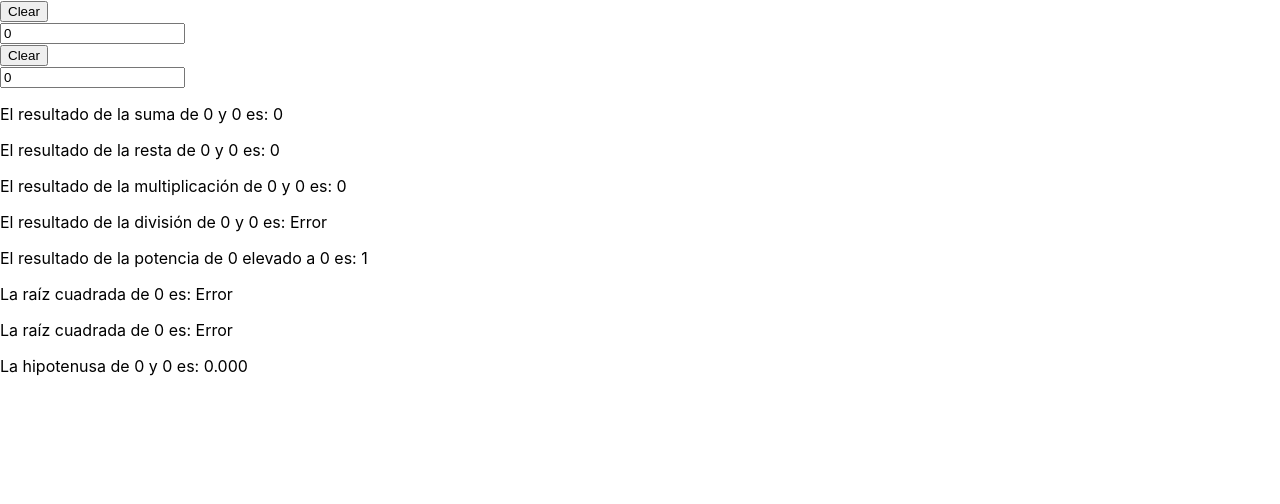
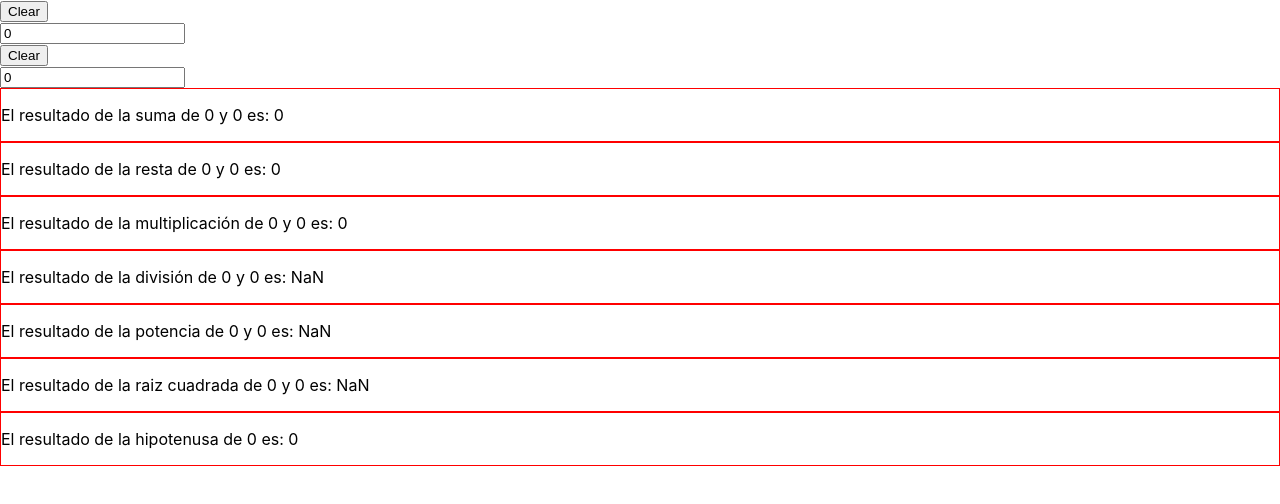
Before and after one commit to juanquattordio/calculadoraAvanzada, a React (Create React App) app: page / in a window 1280 px wide. Shown: the top 504 px of the page. Built offline with nearby package versions, Linux system fonts and the light colour scheme.

Commit message:
Se crea componente Result que admite drag and drop y se inserta en CalcAvanzada para hacer pruebas

```diff
--- a/src/App.css
+++ b/src/App.css
@@ -1,38 +1,10 @@
 .App {
   text-align: center;
 }
-
-.App-logo {
-  height: 40vmin;
-  pointer-events: none;
+.border{
+  border: solid red 1px;
 }
-
-@media (prefers-reduced-motion: no-preference) {
-  .App-logo {
-    animation: App-logo-spin infinite 20s linear;
-  }
+#Rresta{
+  color: blue;
+  border: solid blue 2px;
 }
-
-.App-header {
-  background-color: #282c34;
-  min-height: 100vh;
-  display: flex;
-  flex-direction: column;
-  align-items: center;
-  justify-content: center;
-  font-size: calc(10px + 2vmin);
-  color: white;
-}
-
-.App-link {
-  color: #61dafb;
-}
-
-@keyframes App-logo-spin {
-  from {
-    transform: rotate(0deg);
-  }
-  to {
-    transform: rotate(360deg);
-  }
-}
--- a/src/CalcAvanzada.js
+++ b/src/CalcAvanzada.js
@@ -3,8 +3,19 @@ import './App.css';
 import ClearButton from './ClearButton';
 import Input from './Input';
 import Result from './Result';
+import ResultDND from './ResultDND';
 import { DndProvider } from "react-dnd";
 import { HTML5Backend } from "react-dnd-html5-backend";
+
+let OperacionesList = [
+    { key: 1, simbol: "+", operation: "suma" },
+    { key: 2, simbol: "-", operation: "resta" },
+    { key: 3, simbol: "*", operation: "multiplicación" },
+    { key: 4, simbol: "/", operation: "división" },
+    { key: 5, simbol: "^", operation: "potencia" },
+    { key: 6, simbol: "^-2", operation: "raiz cuadrada" },
+    { key: 7, simbol: "hyp", operation: "hipotenusa" },
+]
 
 class CalcAvanzada extends Component {
     state = {
@@ -42,14 +53,19 @@ class CalcAvanzada extends Component {
                     <ClearButton name="input1" onClick={this.clear}></ClearButton>
                     <Input name="input1" onChange={this.changeValue} onKeyDown={this.changeValue2}
                         valor={this.state.input1}></Input>
-
+                </div>
+                <div>
                     <ClearButton name="input2" onClick={this.clear}></ClearButton>
                     <Input name="input2" onChange={this.changeValue} onKeyDown={this.changeValue2}
                         valor={this.state.input2}></Input>
+                </div>
+                {/* <Result value={this.state.input1} value2={this.state.input2}></Result> */}
 
-                    <Result value={this.state.input1} value2={this.state.input2}></Result>
+                <div>
+                    {OperacionesList.map((op) => <ResultDND value={this.state.input1} value2={this.state.input2} operation={op} key={op.key} ></ResultDND>)}
                 </div>
-            </DndProvider>
+
+            </DndProvider >
         )
 
     }
--- /dev/null
+++ b/src/ResultDND.js
@@ -0,0 +1,49 @@
+import { useState, useEffect } from "react"
+import { useDrag } from 'react-dnd'
+
+function ResultDND(props) {
+    let [resultado, setResultado] = useState(0);
+    let [message, setMessage] = useState("");
+
+    useEffect(() => {
+        calcular(props.operation);
+    }, [props])
+
+    let calcular = (operacion) => {
+        let a = parseFloat(props.value);
+        let b = parseFloat(props.value2);
+        let message1;
+        let message2;
+        if (b !== 0) {
+            message1 = "Error"
+        } else {
+            message1 = "El resultado de la " + operacion.operation + " de " + a + " y " + b + " es:";
+            message2 = "El resultado de la " + operacion.operation + " de " + a + " es:";
+        };
+        switch (operacion.simbol) {
+            case "+": setResultado(a + b); setMessage(message1); break;
+            case "-": setResultado(a - b); setMessage(message1); break;
+            case "*": setResultado(a * b); setMessage(message1); break;
+            case "/": setResultado(a / b); setMessage(message1); break;
+            case "^": setResultado(a / b); setMessage(message1); break;
+            case "^-2": setResultado(a / b); setMessage(message1); break;
+            default: setResultado(a); setMessage(message2); break;
+        }
+    }
+    let a = parseFloat(props.value);
+    let b = parseFloat(props.value2);
+
+    const [{ isDragging }, drag] = useDrag(() => ({
+        type: "div",
+        collect: (monitor) => ({
+            isDragging: !!monitor.isDragging(),
+        })
+    }));
+    return (
+        <div className="border">
+            <p id="Result" ref={drag} style={{ border: isDragging ? "5px solid red" : "0px" }}>
+                {message}  {resultado} </p>
+        </div>
+    )
+}
+export default ResultDND
```
